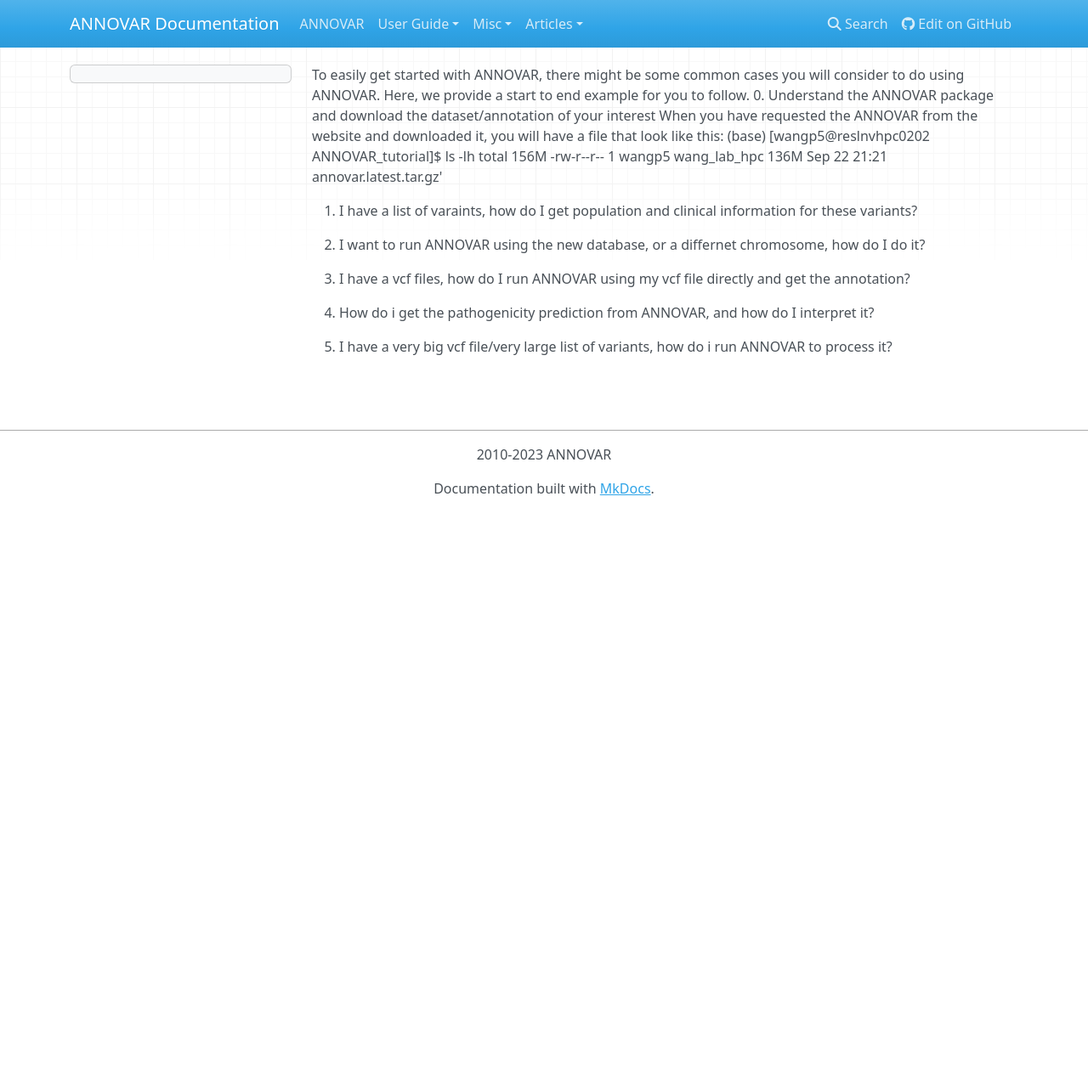
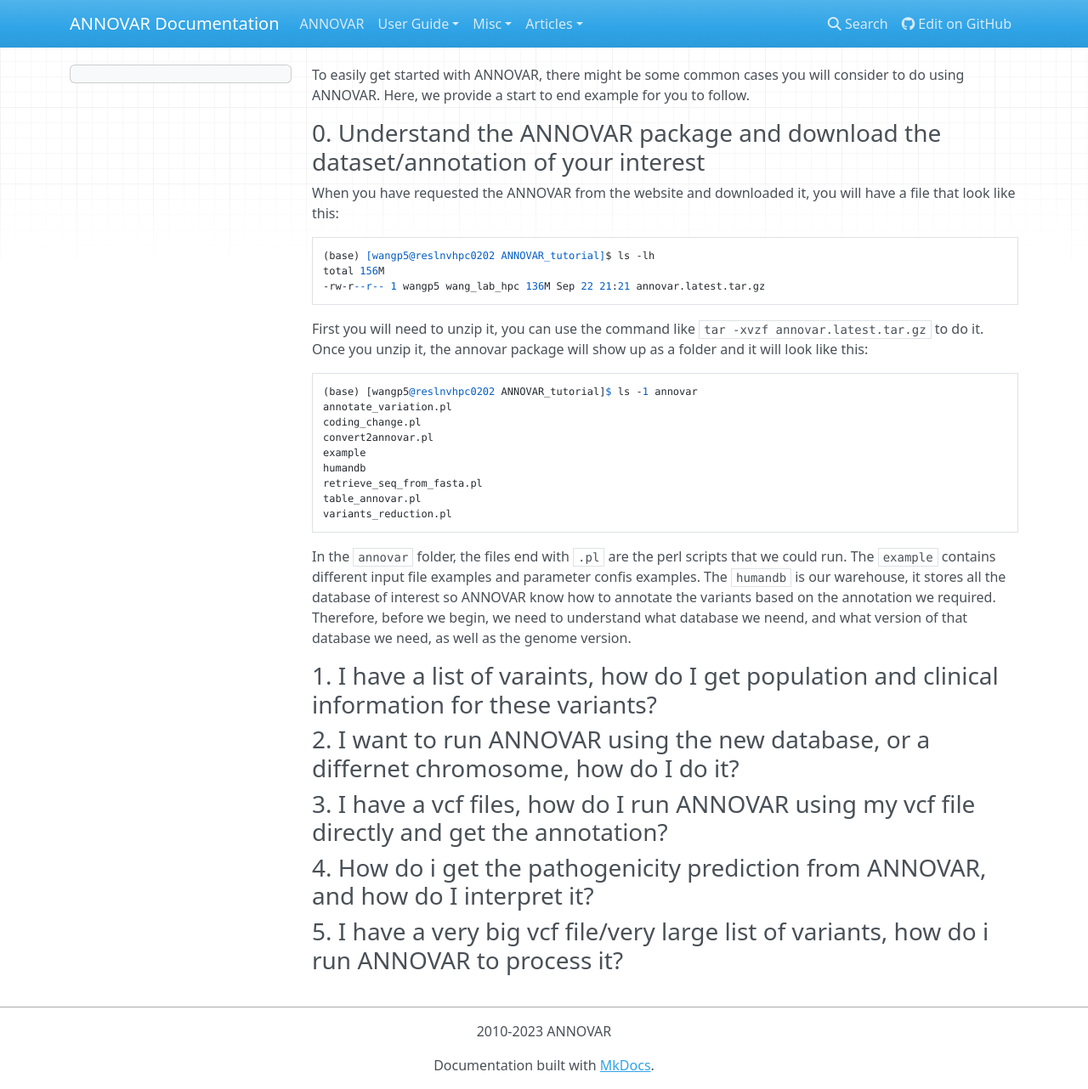
Before and after one commit to WGLab/doc-ANNOVAR, an MkDocs documentation site: the page built from docs/user-guide/user_case_examples.md, in a window 1280 px wide and 1282 px high. Shown: the whole window at 85% size. Built offline with MkDocs 1.6.1, drawn with Linux system fonts in a browser that asks for light colours; nearby versions of some CDN libraries.

Commit message:
Update user_case_examples.md

````diff
--- a/docs/user-guide/user_case_examples.md
+++ b/docs/user-guide/user_case_examples.md
@@ -1,16 +1,32 @@
 To easily get started with ANNOVAR, there might be some common cases you will consider to do using ANNOVAR. Here, we provide a start to end example for you to follow.
-0. Understand the ANNOVAR package and download the dataset/annotation of your interest
+### 0. Understand the ANNOVAR package and download the dataset/annotation of your interest
 When you have requested the ANNOVAR from the website and downloaded it, you will have a file that look like this:
-  (base) [wangp5@reslnvhpc0202 ANNOVAR_tutorial]$ ls -lh
-  total 156M
-  -rw-r--r-- 1 wangp5 wang_lab_hpc 136M Sep 22 21:21 annovar.latest.tar.gz'
+```
+(base) [wangp5@reslnvhpc0202 ANNOVAR_tutorial]$ ls -lh
+total 156M
+-rw-r--r-- 1 wangp5 wang_lab_hpc 136M Sep 22 21:21 annovar.latest.tar.gz
+```
+First you will need to unzip it, you can use the command like `tar -xvzf annovar.latest.tar.gz` to do it. Once you unzip it, the annovar package will show up as a folder and it will look like this:
+```
+(base) [wangp5@reslnvhpc0202 ANNOVAR_tutorial]$ ls -1 annovar
+annotate_variation.pl
+coding_change.pl
+convert2annovar.pl
+example
+humandb
+retrieve_seq_from_fasta.pl
+table_annovar.pl
+variants_reduction.pl
+```
+In the `annovar` folder, the files end with `.pl` are the perl scripts that we could run. The `example` contains different input file examples and parameter confis examples. The `humandb` is our warehouse, it stores all the database of interest so ANNOVAR know how to annotate the variants based on the annotation we required. Therefore, before we begin, we need to understand what database we neend, and what version of that database we need, as well as the genome version.
 
-1. I have a list of varaints, how do I get population and clinical information for these variants?
 
-2. I want to run ANNOVAR using the new database, or a differnet chromosome, how do I do it?
+### 1. I have a list of varaints, how do I get population and clinical information for these variants?
 
-3. I have a vcf files, how do I run ANNOVAR using my vcf file directly and get the annotation?
+### 2. I want to run ANNOVAR using the new database, or a differnet chromosome, how do I do it?
 
-4. How do i get the pathogenicity prediction from ANNOVAR, and how do I interpret it?
+### 3. I have a vcf files, how do I run ANNOVAR using my vcf file directly and get the annotation?
 
-5. I have a very big vcf file/very large list of variants, how do i run ANNOVAR to process it?
+### 4. How do i get the pathogenicity prediction from ANNOVAR, and how do I interpret it?
+
+### 5. I have a very big vcf file/very large list of variants, how do i run ANNOVAR to process it?
````
